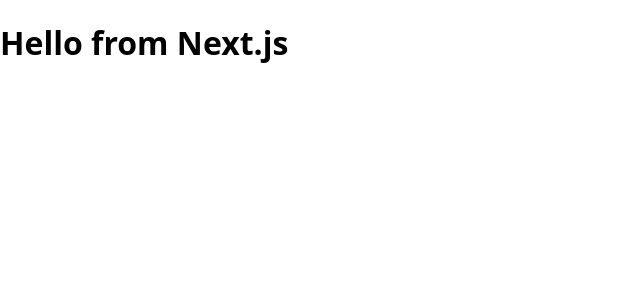
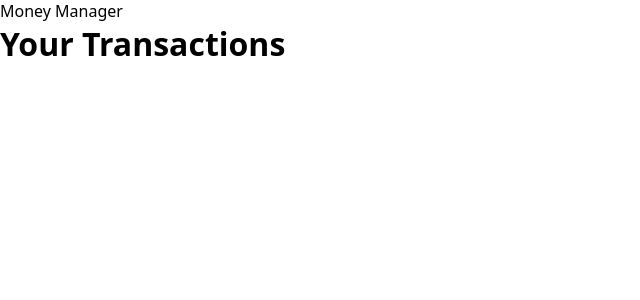
Before and after one commit to eneben/money-manager, a Next.js app: page / in a window 1280 px wide. Shown: the top 300 px of the page, without its empty margins (0-640 px from the left). Built offline with nearby package versions, Linux system fonts and the light colour scheme.

Commit message:
add color schema

```diff
--- a/pages/index.js
+++ b/pages/index.js
@@ -1,7 +1,10 @@
 export default function HomePage() {
   return (
-    <div>
-      <h1>Hello from Next.js</h1>
-    </div>
+    <>
+      <header>Money Manager</header>
+      <main>
+        <h1>Your Transactions</h1>
+      </main>
+    </>
   );
 }
--- a/styles.js
+++ b/styles.js
@@ -5,6 +5,18 @@
   *::before,
   *::after {
     box-sizing: border-box;
+    margin: 0;
+    padding: 0;
+  }
+
+  :root {
+    --background-color: #031626;
+    --primary-light: #05c7f2;
+    --primary-dark: #049dd9;
+    --highlight-light: #f18df2;
+    --highlight-dark: #582259;
+    --color-expense: #F5365C;
+    --color-income: #2DCE89;
   }
 
   body {
```
Also changed, not shown: components/Transaction/Transaction.js (added).
